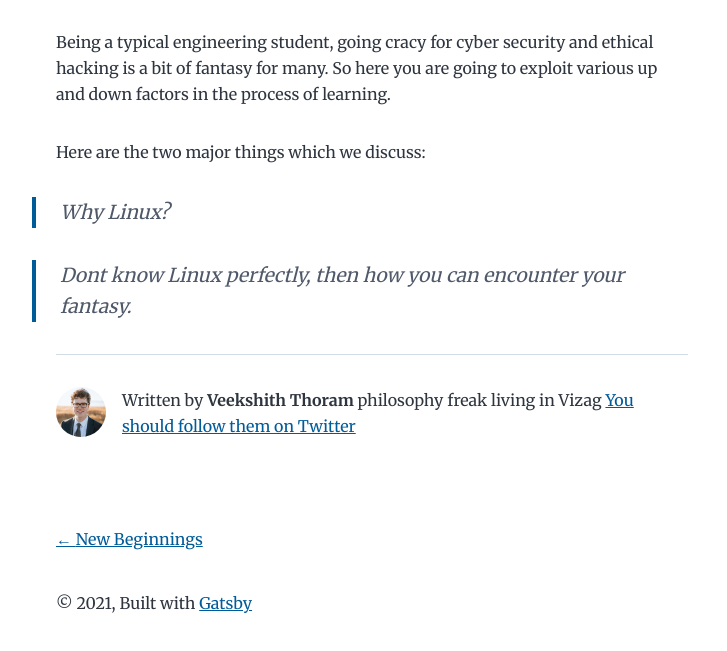
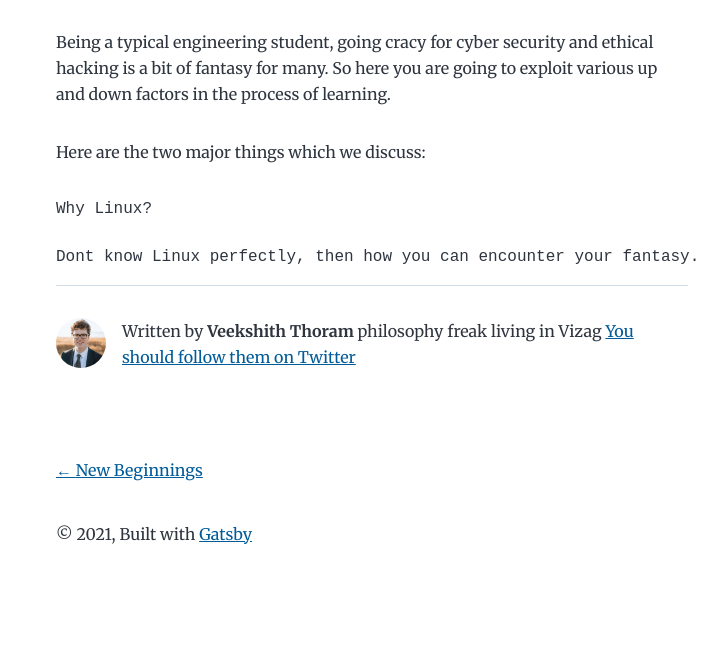
Before and after one commit to Veekshith-Thoram/demo-blog, a Gatsby site: page /demo-blog/ in a window 1280 px wide. Shown: the part 211-862 px from the top of the page, without its empty margins (268-995 px from the left). After the commit the page ends 821 px from the top, so only its background shows below. Built offline with nearby package versions, Linux system fonts and the light colour scheme; Gatsby itself is replaced by a stand-in of ours; some packages are replaced by stand-ins of ours; code samples lack their colours.

Commit message:
casual changes

```diff
--- a/content/blog/demo-blog/index.md
+++ b/content/blog/demo-blog/index.md
@@ -8,6 +8,6 @@ Being a typical engineering student, going cracy for cyber security and ethical
 
 Here are the two major things which we discuss:
 
-> Why Linux?
+    Why Linux?
 
-> Dont know Linux perfectly, then how you can encounter your fantasy.
+    Dont know Linux perfectly, then how you can encounter your fantasy.
```
